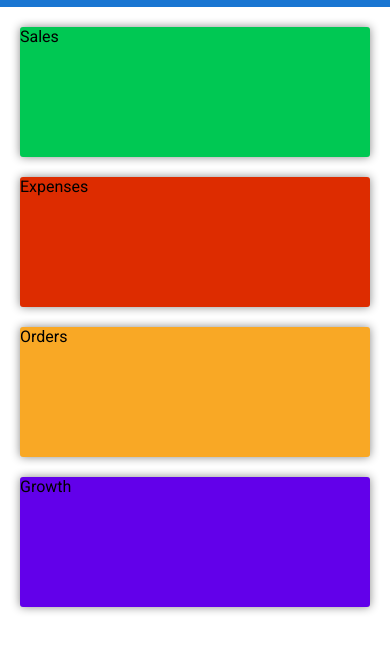
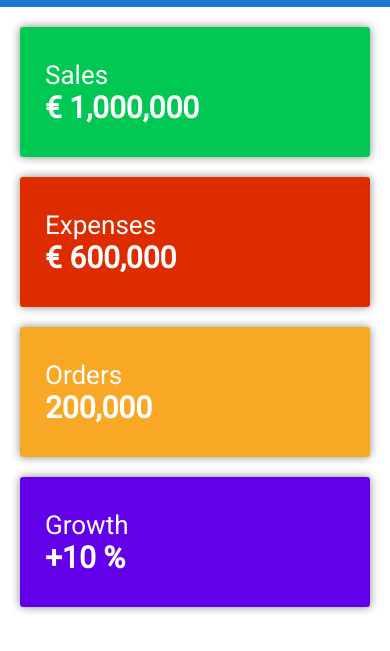
Before and after one commit to datorium-webtech/responsive-webapp, a plain HTML site: page index.html in a window 390 px wide. Shown: the part 53-704 px from the top of the page. Drawn offline with Linux system fonts and the light colour scheme.

Commit message:
July 18: Media queries, Pt. 2

```diff
--- a/index.html
+++ b/index.html
@@ -27,10 +27,22 @@
         </aside>
         <article>
             <section class="financials">
-                <div>Sales</div>
-                <div>Expenses</div>
-                <div>Orders</div>
-                <div>Growth</div>
+                <div>
+                    Sales
+                    <span class="figure">€ 1,000,000</span>
+                </div>
+                <div>
+                    Expenses
+                    <span class="figure">€ 600,000</span>
+                </div>
+                <div>
+                    Orders
+                    <span class="figure">200,000</span>
+                </div>
+                <div>
+                    Growth
+                    <span class="figure">+10 %</span>
+                </div>
             </section>
         </article>
     </main>
--- a/style.css
+++ b/style.css
@@ -129,6 +129,10 @@ aside a .material-icons {
 .financials {
     margin: 20px;
     width: calc(100% - 40px);
+    display: flex;
+    flex-direction: row;
+    justify-content: space-between;
+    flex-wrap: wrap;
 }
 
 .financials > div {
@@ -137,6 +141,20 @@ aside a .material-icons {
     margin-bottom: 20px;
     border-radius: 3px;
     box-shadow: 0px 0px 10px #888888;
+    color: #ffffff;
+    font-size: 26px;
+    display: flex;
+    flex-direction: column;
+    justify-content: center;
+
+    box-sizing: border-box;
+    padding: 25px;
+}
+
+.financials > div > .figure {
+    font-size: 30px;
+    font-weight: 700;
+    white-space: nowrap;
 }
 
 .financials > div:nth-child(1) {
@@ -154,3 +172,21 @@ aside a .material-icons {
 .financials > div:nth-child(4) {
     background-color: #6200EA;
 }
+
+@media (min-width: 1024px) {
+    .financials div {
+        width: 24%;
+        font-size: 20px;
+    }
+
+    .financials > div > .figure {
+        font-size: 26px;
+    }
+}
+
+@media (min-width: 600px) and (max-width: 1024px) {
+    .financials div {
+        width: 49%;
+        font-size: 20px;
+    }
+}
```
